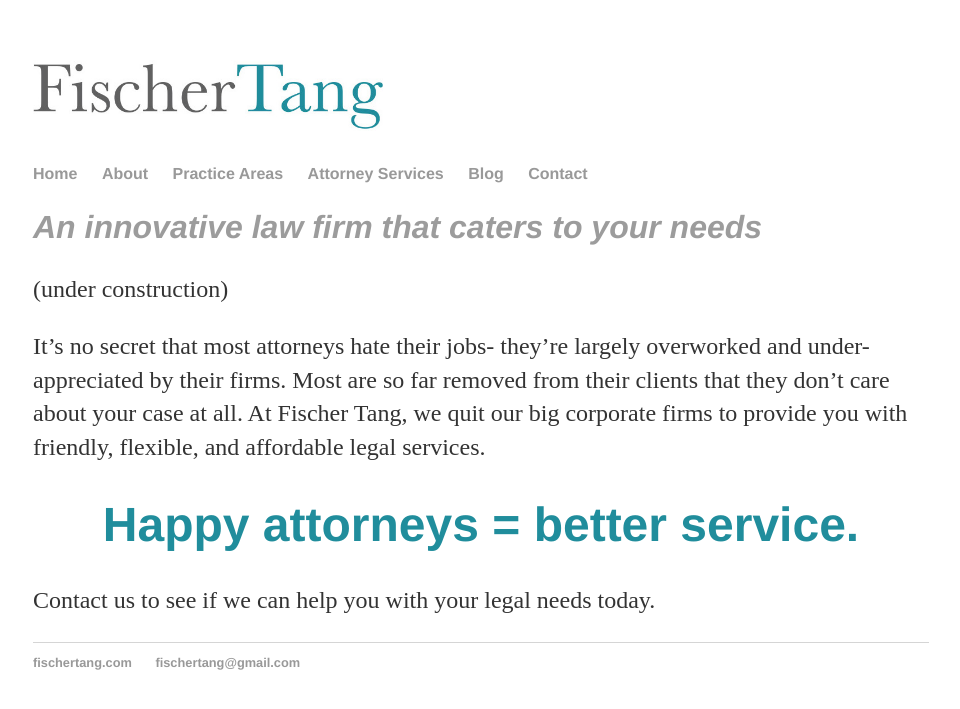
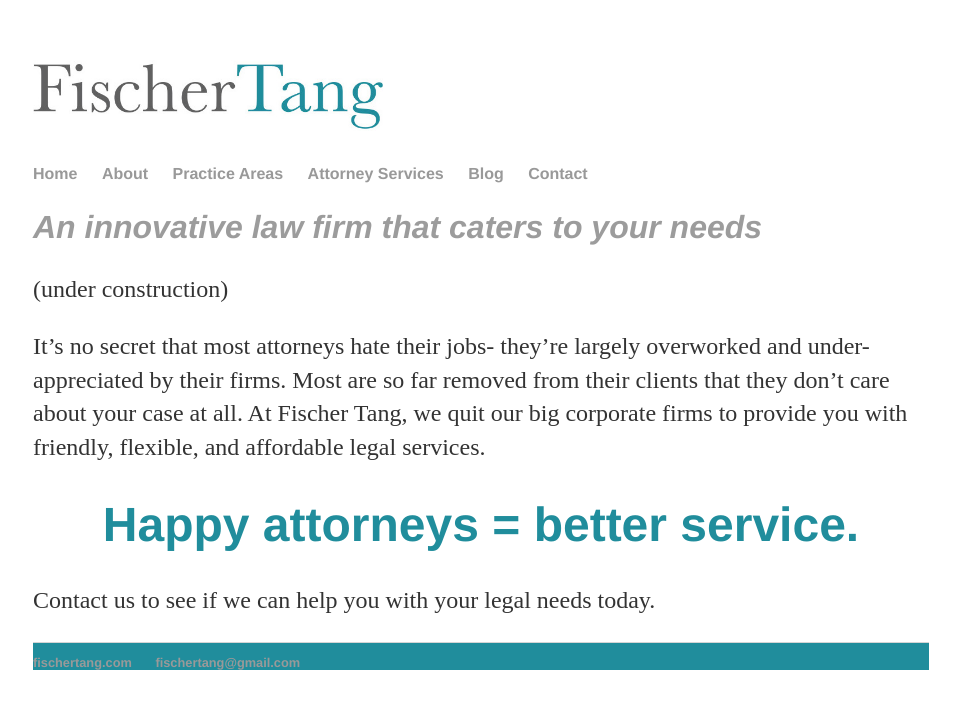
Before and after one commit to fischertang/fischertang.github.io, a Jekyll site: the page built from index.html, in a window 1280 px wide. Shown: the top 709 px of the page, without its empty margins (159-1119 px from the left). Built offline with Jekyll 4.4.1, drawn with Linux system fonts in a browser that asks for light colours.

Commit message:
Update main.css

```diff
--- a/css/main.css
+++ b/css/main.css
@@ -44,7 +44,7 @@ p {
 footer {
     border-top: 1px solid #d5d5d5;
     font-size: .8em;
-        color: #208d9c;
+    background: #208d9c;
 }
 
 ul.posts {
```
